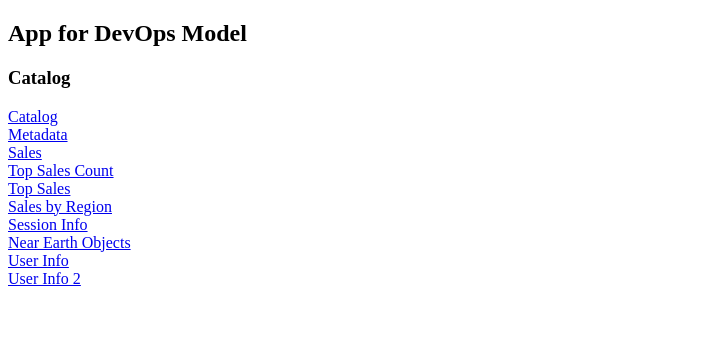
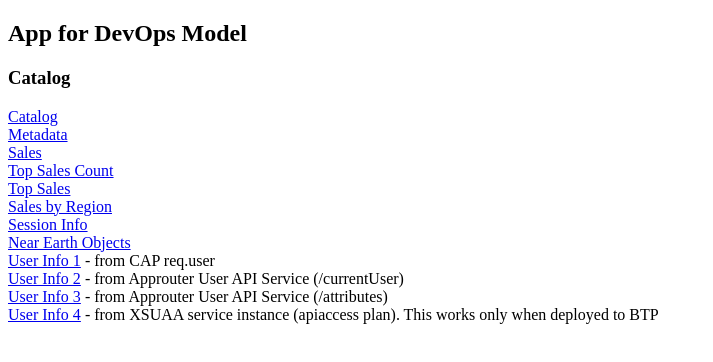
Before and after one commit to ale-biagi/sa_devops_app, a website: page app/resources/html5/webapp/index.html in a window 1280 px wide. Shown: the whole page, without its empty margins (0-713 px from the left). Drawn offline with Linux system fonts and the light colour scheme.

Commit message:
Update index.html with all possible options to get user info

```diff
--- a/app/resources/html5/webapp/index.html
+++ b/app/resources/html5/webapp/index.html
@@ -18,8 +18,10 @@
     <a href="/catalog/VSales">Sales by Region</a><br />
     <a href="/catalog/SessionInfo">Session Info</a><br />
     <a href="/catalog/Asteroids">Near Earth Objects</a><br />
-    <a href="/catalog/userInfo()">User Info</a><br />
-    <a href="/catalog/userInfo2()">User Info 2</a><br />
+    <a href="/catalog/userInfo()">User Info 1</a> - from CAP req.user<br />
+    <a href="/user-api/currentUser">User Info 2</a> - from Approuter User API Service (/currentUser)<br />
+    <a href="/user-api/attributes">User Info 3</a> - from Approuter User API Service (/attributes)<br />
+    <a href="/catalog/userInfo2()">User Info 4</a> - from XSUAA service instance (apiaccess plan). This works only when deployed to BTP<br />
 </body>
 
 </html>
```
